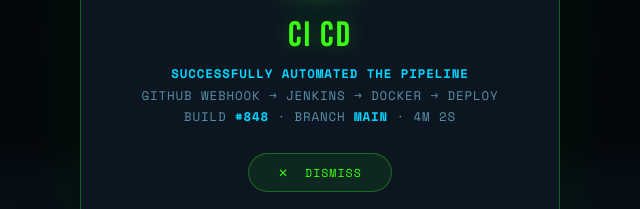
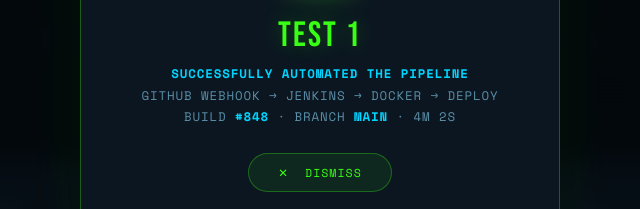
Before and after one commit to VickyTerm/Devops-Website, a website: page public/pages/cicd.html in a window 1280 px wide. Shown: the part 341-550 px from the top of the page, 320-960 px from the left. Drawn offline with nearby package versions, Linux system fonts and the light colour scheme.

Commit message:
Test 1 in the pipeline - Webhooks

```diff
--- a/public/pages/cicd.html
+++ b/public/pages/cicd.html
@@ -1845,7 +1845,7 @@
     <div class="success-popup" id="successPopup">
       <div class="popup-glow"></div>
       <div class="popup-icon">✅</div>
-      <div class="popup-title">CI CD</div>
+      <div class="popup-title">Test 1</div>
       <div class="popup-msg">
         <strong>Successfully automated The Pipeline </strong><br>
         GitHub Webhook → Jenkins → Docker → Deploy<br>
```
